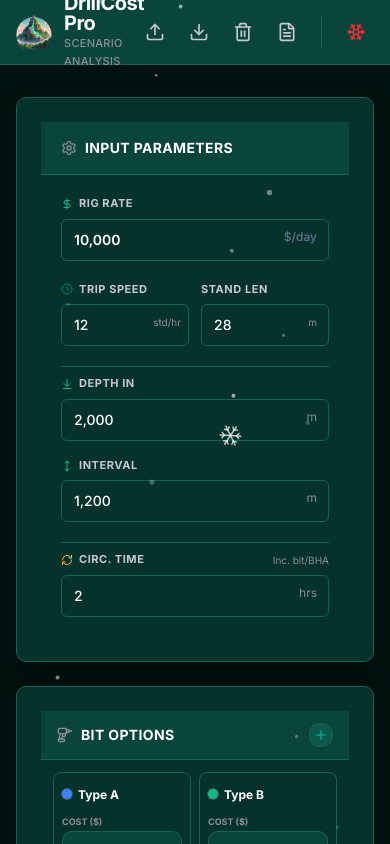
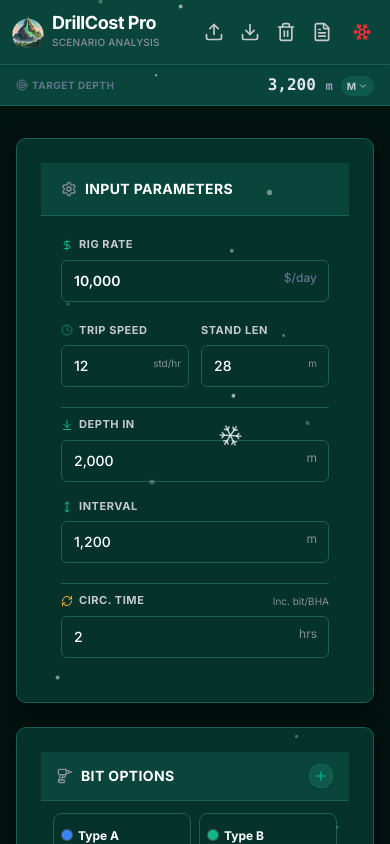
Before and after one commit to son-n-pham/drillcost, a React (Vite) app: page / in a window 390 px wide. Shown: the top 844 px of the page. Built offline with nearby package versions, Linux system fonts and the light colour scheme.

Commit message:
Improve responsiveness

```diff
--- a/App.tsx
+++ b/App.tsx
@@ -203,19 +203,19 @@ const App: React.FC = () => {
 
       {/* Header */}
       <header className="bg-white/80 dark:bg-[var(--bh-surface-1)] backdrop-blur-md border-b border-slate-200 dark:border-[var(--bh-border)] sticky top-0 z-20 shadow-sm transition-colors duration-300">
-        <div className="max-w-7xl mx-auto px-4 sm:px-6 lg:px-8 h-16 flex items-center justify-between">
-          <div className="flex items-center gap-3">
+        <div className="max-w-7xl mx-auto px-3 sm:px-6 lg:px-8 h-16 flex items-center justify-between">
+          <div className="flex items-center gap-2 sm:gap-3">
             <img
               src={logoIcon}
               alt="DrillCost Pro Logo"
-              className="w-9 h-9 rounded-lg shadow-md shadow-blue-200 dark:shadow-none"
+              className="w-8 h-8 sm:w-9 sm:h-9 rounded-lg shadow-md shadow-blue-200 dark:shadow-none transition-all"
             />
             <div>
-              <h1 className="text-xl font-bold text-slate-900 dark:text-[var(--bh-text)] tracking-tight leading-none">DrillCost Pro</h1>
-              <p className="text-[11px] font-medium text-slate-500 dark:text-[var(--bh-text-mute)] uppercase tracking-wide mt-0.5">Scenario Analysis</p>
+              <h1 className="text-lg sm:text-xl font-bold text-slate-900 dark:text-[var(--bh-text)] tracking-tight leading-none transition-all">DrillCost Pro</h1>
+              <p className="text-[10px] sm:text-[11px] font-medium text-slate-500 dark:text-[var(--bh-text-mute)] uppercase tracking-wide mt-0.5 transition-all">Scenario Analysis</p>
             </div>
           </div>
-          <div className="flex items-center gap-4">
+          <div className="flex items-center gap-2 sm:gap-4">
              <div className="hidden sm:flex flex-col items-end mr-4">
                 <span className="text-[10px] font-bold text-slate-400 dark:text-slate-500 uppercase tracking-wider flex items-center gap-1">
                   <Target className="w-3 h-3" /> Target Depth
@@ -239,10 +239,10 @@ const App: React.FC = () => {
 
              <div className="h-8 w-px bg-slate-200 dark:bg-[var(--bh-border)] hidden sm:block"></div>
 
-             <div className="flex items-center gap-2">
+             <div className="flex items-center gap-1 sm:gap-2">
                 <button
                   onClick={triggerFileUpload}
-                  className="p-2 rounded-lg text-slate-500 hover:bg-slate-100 dark:text-[var(--bh-text-weak)] dark:hover:bg-[var(--bh-surface-2)] dark:hover:text-[var(--bh-primary)] transition-colors flex items-center gap-2 group"
+                  className="p-1.5 sm:p-2 rounded-lg text-slate-500 hover:bg-slate-100 dark:text-[var(--bh-text-weak)] dark:hover:bg-[var(--bh-surface-2)] dark:hover:text-[var(--bh-primary)] transition-colors flex items-center gap-2 group"
                   title="Load Scenarios"
                 >
                   <Upload className="w-5 h-5 group-hover:scale-110 transition-transform" />
@@ -250,7 +250,7 @@ const App: React.FC = () => {
                 </button>
                 <button
                   onClick={handleSaveState}
-                  className="p-2 rounded-lg text-slate-500 hover:bg-slate-100 dark:text-[var(--bh-text-weak)] dark:hover:bg-[var(--bh-surface-2)] dark:hover:text-[var(--bh-primary)] transition-colors flex items-center gap-2 group"
+                  className="p-1.5 sm:p-2 rounded-lg text-slate-500 hover:bg-slate-100 dark:text-[var(--bh-text-weak)] dark:hover:bg-[var(--bh-surface-2)] dark:hover:text-[var(--bh-primary)] transition-colors flex items-center gap-2 group"
                   title="Save Scenarios"
                 >
                   <Download className="w-5 h-5 group-hover:scale-110 transition-transform" />
@@ -258,7 +258,7 @@ const App: React.FC = () => {
                 </button>
                 <button
                   onClick={handleClearState}
-                  className="p-2 rounded-lg text-slate-500 hover:bg-slate-100 dark:text-[var(--bh-text-weak)] dark:hover:bg-[var(--bh-surface-2)] dark:hover:text-[var(--bh-danger)] transition-colors flex items-center gap-2 group"
+                  className="p-1.5 sm:p-2 rounded-lg text-slate-500 hover:bg-slate-100 dark:text-[var(--bh-text-weak)] dark:hover:bg-[var(--bh-surface-2)] dark:hover:text-[var(--bh-danger)] transition-colors flex items-center gap-2 group"
                   title="Clear All Scenarios"
                 >
                   <Trash2 className="w-5 h-5 group-hover:scale-110 transition-transform" />
@@ -266,7 +266,7 @@ const App: React.FC = () => {
                 </button>
                 <button
                   onClick={handleLoadSampleData}
-                  className="p-2 rounded-lg text-slate-500 hover:bg-slate-100 dark:text-[var(--bh-text-weak)] dark:hover:bg-[var(--bh-surface-2)] dark:hover:text-[var(--bh-accent)] transition-colors flex items-center gap-2 group"
+                  className="p-1.5 sm:p-2 rounded-lg text-slate-500 hover:bg-slate-100 dark:text-[var(--bh-text-weak)] dark:hover:bg-[var(--bh-surface-2)] dark:hover:text-[var(--bh-accent)] transition-colors flex items-center gap-2 group"
                   title="Load Sample Data"
                 >
                   <FileText className="w-5 h-5 group-hover:scale-110 transition-transform" />
@@ -274,11 +274,11 @@ const App: React.FC = () => {
                 </button>
              </div>
 
-             <div className="h-8 w-px bg-slate-200 dark:bg-[var(--bh-border)]"></div>
+             <div className="h-8 w-px bg-slate-200 dark:bg-[var(--bh-border)] hidden sm:block"></div>
 
               <button
                 onClick={toggleTheme}
-                className="p-2 rounded-lg text-slate-500 hover:bg-slate-100 dark:text-[var(--bh-text-weak)] dark:hover:bg-[var(--bh-surface-2)] dark:hover:text-[var(--bh-primary)] transition-colors"
+                className="p-1.5 sm:p-2 rounded-lg text-slate-500 hover:bg-slate-100 dark:text-[var(--bh-text-weak)] dark:hover:bg-[var(--bh-surface-2)] dark:hover:text-[var(--bh-primary)] transition-colors"
                 title={`Current Theme: ${theme.charAt(0).toUpperCase() + theme.slice(1)}`}
               >
                 {theme === 'light' && <Sun className="w-5 h-5" />}
@@ -288,6 +288,30 @@ const App: React.FC = () => {
           </div>
         </div>
       </header>
+
+      {/* Mobile Target Depth Section */}
+      <div className="sm:hidden bg-white/80 dark:bg-[var(--bh-surface-1)] backdrop-blur-md border-b border-slate-200 dark:border-[var(--bh-border)] py-2 px-4 shadow-sm transition-colors duration-300">
+        <div className="flex items-center justify-between">
+           <span className="text-[10px] font-bold text-slate-400 dark:text-slate-500 uppercase tracking-wider flex items-center gap-1">
+             <Target className="w-3 h-3" /> Target Depth
+           </span>
+           <div className="flex items-baseline gap-2">
+             <span className="font-mono font-bold text-slate-700 dark:text-slate-200 text-base">
+               {convertDepth(params.depthIn + params.intervalToDrill, depthUnit).toLocaleString(undefined, { maximumFractionDigits: 0 })} <span className="text-xs text-slate-400">{getUnitLabel(depthUnit)}</span>
+             </span>
+
+             {/* Unit Selector */}
+             <button
+               onClick={toggleUnit}
+               className="flex items-center gap-0.5 text-[10px] font-bold bg-slate-100 dark:bg-[var(--bh-surface-2)] text-slate-600 dark:text-[var(--bh-text-weak)] px-1.5 py-0.5 rounded hover:bg-slate-200 dark:hover:bg-[var(--bh-border)] transition-colors"
+               title="Toggle Unit (m/ft)"
+             >
+               {depthUnit.toUpperCase()}
+               <ChevronDown className="w-2.5 h-2.5" />
+             </button>
+           </div>
+        </div>
+      </div>
 
       <main className="max-w-7xl mx-auto px-4 sm:px-6 lg:px-8 py-8">
         <div className="grid grid-cols-1 lg:grid-cols-12 gap-8">
```
Also changed, not shown: components/ScenarioManager.tsx (+13 -13 lines).
